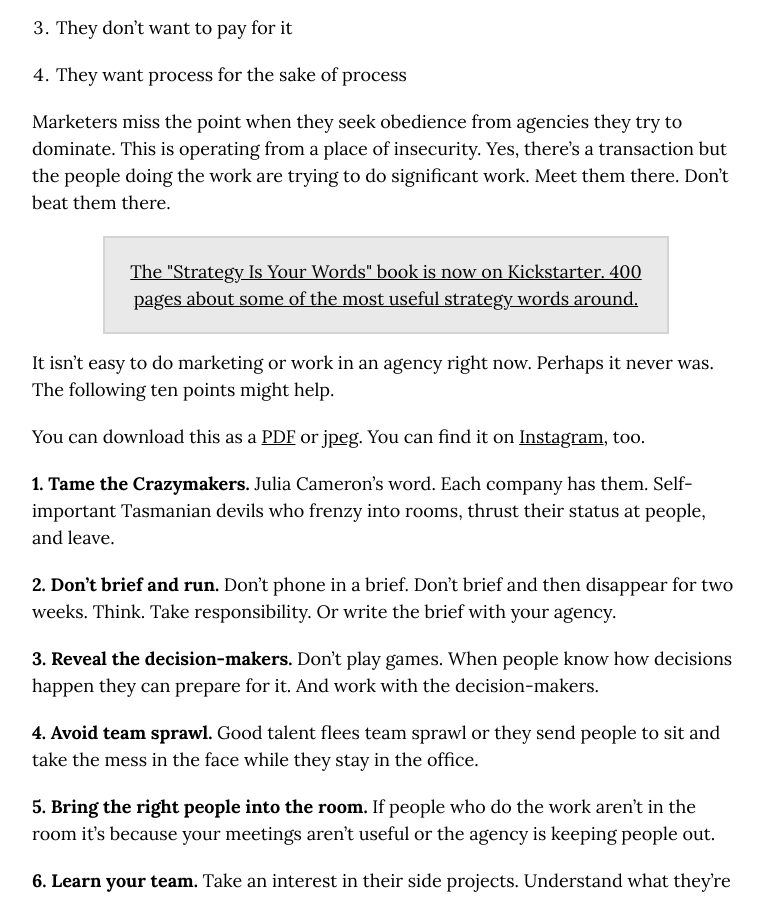
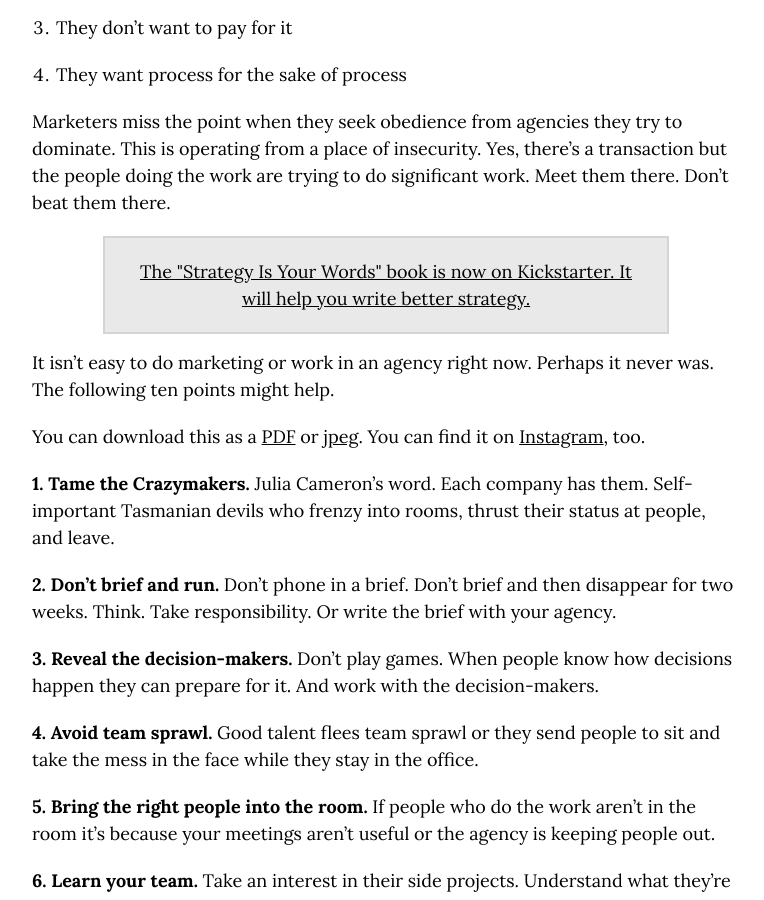
Before and after one commit to markhpollard/markhpollard.github.io, a Jekyll site: the page built from _posts/2018-12-13-how-to-get-better-creative-work-from-your-agencies.markdown, in a window 1280 px wide and 900 px high, scrolled down 1106 px. Shown: the whole window, without its empty margins (254-1018 px from the left). Built offline with Jekyll 4.4.1, drawn with Linux system fonts in a browser that asks for light colours; nearby versions of some CDN libraries.

Commit message:
Updated Config

```diff
--- a/_config.yml
+++ b/_config.yml
@@ -43,8 +43,8 @@ name: Mark Pollard
 description: Strategy is Your Words
 google_analytics: UA-6991341-1
 repository: markhpollard/markhpollard.github.io
-promotext: The "Strategy Is Your Words" book is now on Kickstarter. 400 pages about
-  some of the most useful strategy words around.
+promotext: 'The "Strategy Is Your Words" book is now on Kickstarter. It will help
+  you write better strategy. '
 promolink: http://bit.ly/strategykickstarter
 url:
 baseurl:
```
